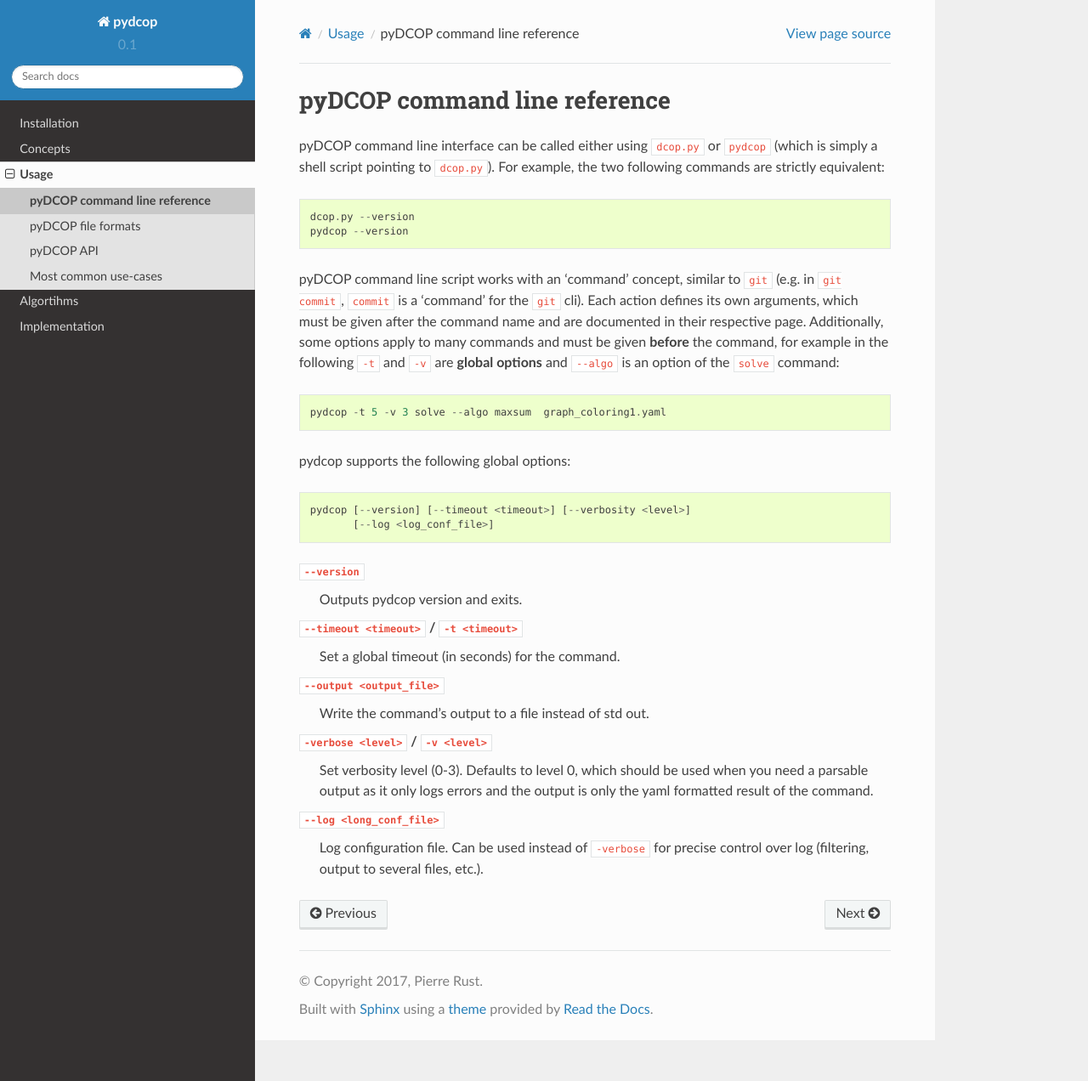
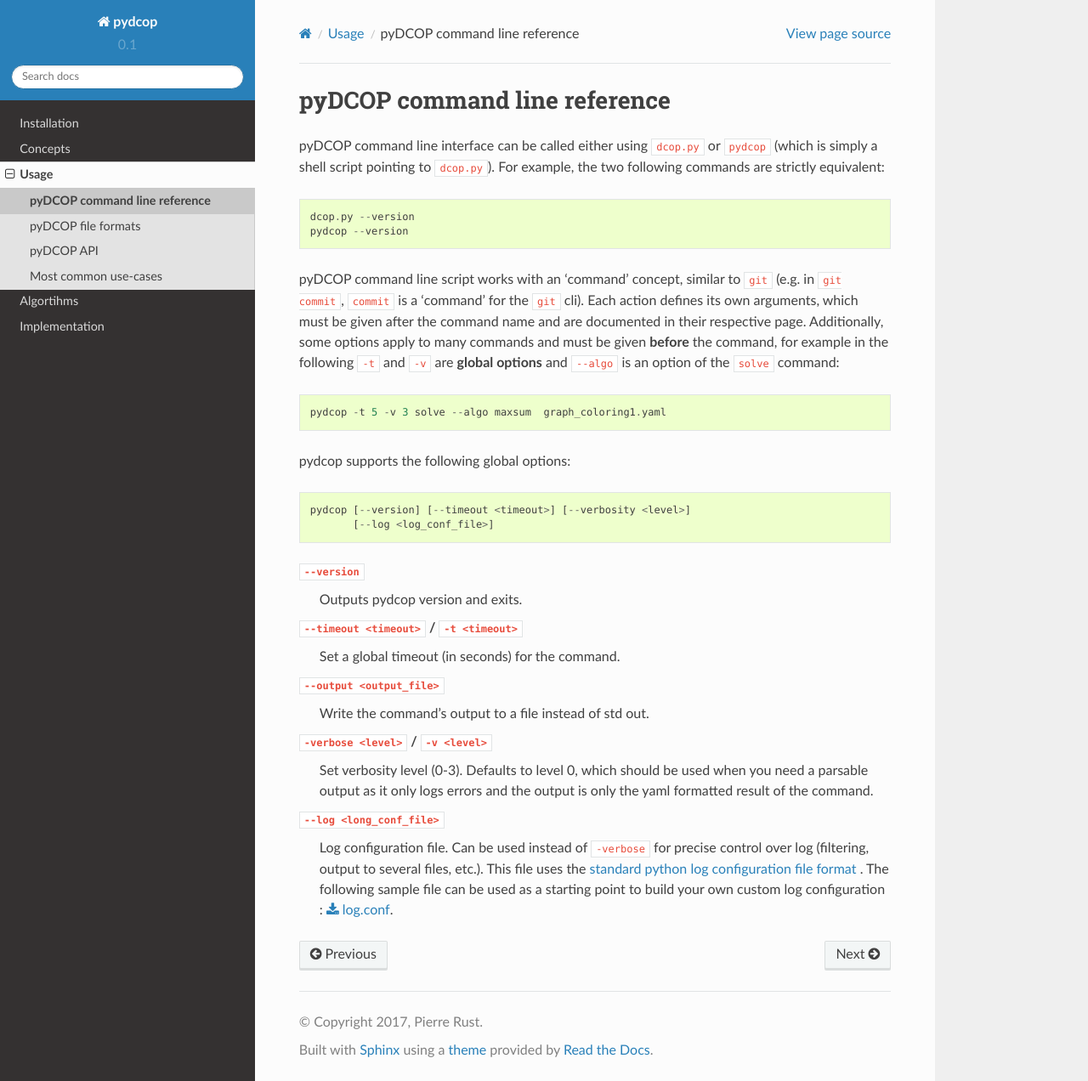
Before and after one commit to Orange-OpenSource/pyDcop, a Sphinx documentation site: the page built from docs/usage/cli_ref.rst, in a window 1280 px wide and 1272 px high. Shown: the whole window at 85% size. Built offline with Sphinx 7.4.7 and the Read the Docs theme 2.0.0, drawn with Linux system fonts in a browser that asks for light colours; pages that are not in the unit, such as notebooks, are missing from menus; some of the changed lines change nothing that is shown.

Commit message:
Doc: add log.conf example

```diff
--- /dev/null
+++ b/docs/usage/cli/log.conf
@@ -0,0 +1,100 @@
+# This is an log configuration file example.
+# It can be used for a fined grained selection of what should be logged.
+# It must respect the format for python log configuration file:
+# https://docs.python.org/3.5/library/logging.config.html#logging-config-fileformat
+#
+# loggers qualified name of course depends on pydcop. The most common loggers are
+# given as example in this file.
+
+[loggers]
+keys=root,dpop,maxsum,mgm2,orchestrator,communication,agent, distucs, clisolve, discovery
+
+[handlers]
+keys=handlerout,handlerfile
+
+[formatters]
+keys=form01
+
+[logger_root]
+level=WARNING
+handlers=handlerout
+
+
+# Loggers for various DCOP algorithms : MGM, MaxSum, DS, DPOP, etc...
+[logger_maxsum]
+level=WARNING
+handlers=handlerout
+propagate=0
+qualname=maxsum
+
+[logger_dpop]
+level=WARNING
+handlers=handlerout
+propagate=0
+qualname=maxsum
+
+
+[logger_mgm2]
+level=WARNING
+handlers=handlerout,handlerfile
+propagate=0
+qualname=mgm2
+
+[logger_clisolve]
+level=WARNING
+handlers=handlerout,handlerfile
+propagate=0
+qualname=pydcop.solve
+
+
+# Logger for replication algorithm
+[logger_distucs]
+level=INFO
+handlers=handlerout,handlerfile
+propagate=0
+qualname=ucs_replication
+
+[logger_discovery]
+level=DEBUG
+handlers=handlerout,handlerfile
+propagate=0
+qualname=pydcop.discovery
+
+
+# Logger for agents and orchestrator
+[logger_orchestrator]
+level=INFO
+handlers=handlerout,handlerfile
+propagate=0
+qualname=pydcop.orchestrator
+
+[logger_agent]
+level=DEBUG
+handlers=handlerout,handlerfile
+propagate=0
+qualname=pydcop.agent
+
+# Logger for communication: VERY verbose in debug and info level !
+[logger_communication]
+level=WARNING
+handlers=handlerout,handlerfile
+propagate=0
+qualname=infrastructure.communication
+
+[handler_handlerout]
+class=StreamHandler
+level=NOTSET
+formatter=form01
+args=(sys.stdout,)
+
+[handler_handlerfile]
+class=FileHandler
+level=DEBUG
+formatter=form01
+args=('run_2reparations_ucs2.log', 'w')
+
+[formatter_form01]
+# format=F1 %(asctime)s %(levelname)s %(message)s
+format=%(asctime)s.%(msecs)03d - %(name)s - %(levelname)s - %(message)s
+datefmt=%H:%M:%S
+class=logging.Formatter
--- a/docs/usage/cli_ref.rst
+++ b/docs/usage/cli_ref.rst
@@ -54,4 +54,8 @@
 
 ``--log <long_conf_file>``
   Log configuration file. Can be used instead of ``-verbose`` for precise
-  control over log (filtering, output to several files, etc.).
+  control over log (filtering, output to several files, etc.). This
+  file uses the `standard python log configuration file format <https://docs
+  .python.org/3/library/logging.config.html#configuration-file-format>`_ .
+  The following sample file can be used as a starting point to build your own
+  custom log configuration : :download:`log.conf<cli/log.conf>`.
```
